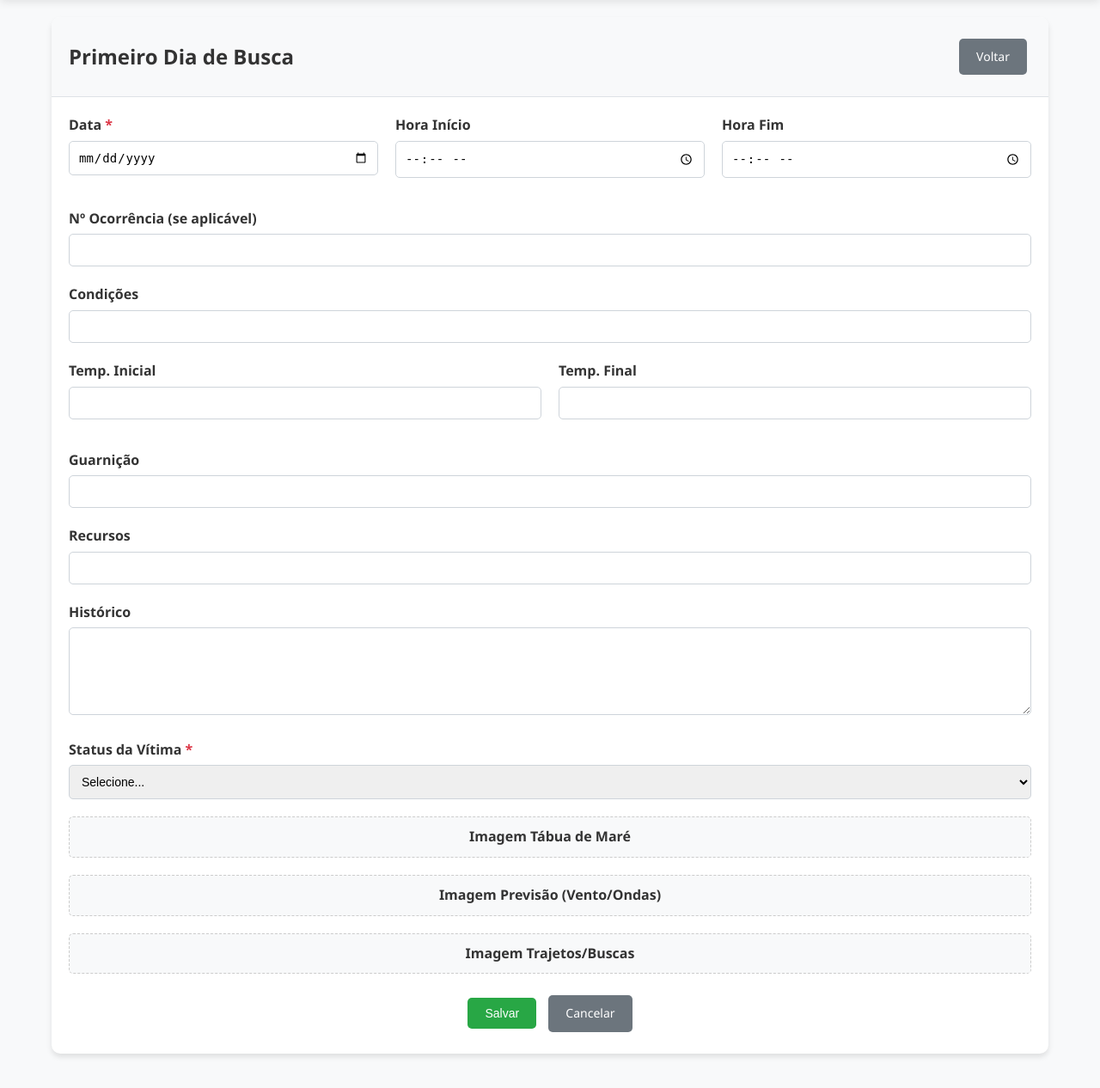
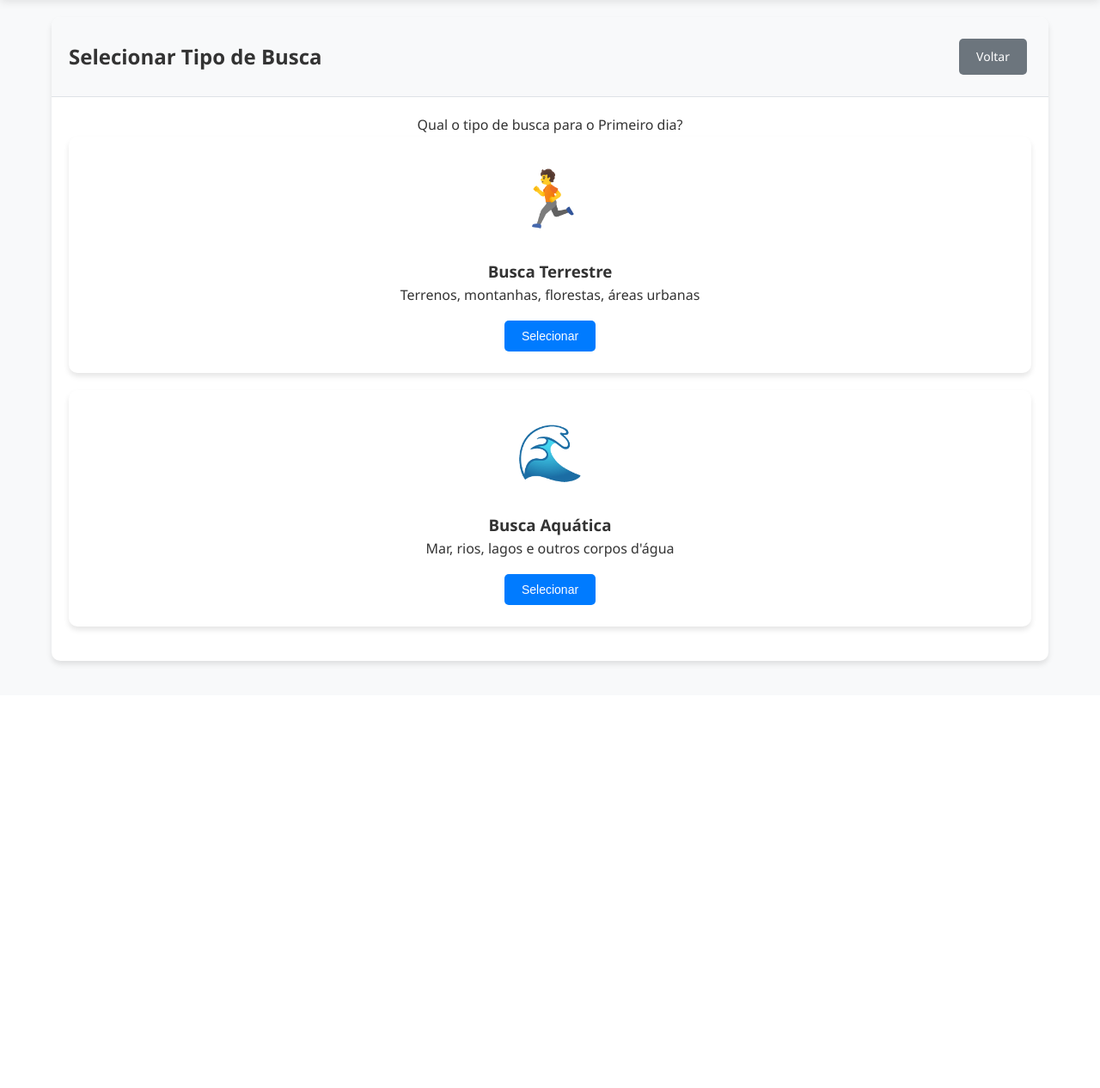
Before and after one commit to padsjr/relatorio_buscas, a Flask app: page /ocorrencia/1/novo_dia in a window 1280 px wide. Shown: the part 78-1344 px from the top of the page at 86% size. After the commit the page ends 853 px from the top, so only its background shows below. Run offline with Flask 3, Linux system fonts and the light colour scheme; data that the repository does not hold is empty.

```diff
--- a/app.py
+++ b/app.py
@@ -105,9 +105,19 @@ class Ocorrencia(db.Model):
     img_tab_mare = db.Column(db.String(255))
     img_prev_temp_onda = db.Column(db.String(255))
 
+    # flags para indicar se as imagens devem ser utilizadas
+    usa_img_condic_metereologica = db.Column(db.Boolean, default=True)
+    usa_img_local = db.Column(db.Boolean, default=True)
+    usa_img_upv = db.Column(db.Boolean, default=True)
+    usa_img_satelite_upv = db.Column(db.Boolean, default=True)
+    usa_img_raio_busca = db.Column(db.Boolean, default=True)
+    usa_img_tab_mare = db.Column(db.Boolean, default=True)
+    usa_img_prev_temp_onda = db.Column(db.Boolean, default=True)
+
 class DiaBusca(db.Model):
     id = db.Column(db.Integer, primary_key=True)
     ocorrencia_id = db.Column(db.Integer, db.ForeignKey('ocorrencia.id'))
+    tipo_busca = db.Column(db.String(20))  # 'terrestre' ou 'aquatica'
     data = db.Column(db.String(50))
     hora_ini = db.Column(db.String(20))
     hora_fim = db.Column(db.String(20))
@@ -301,21 +311,31 @@ def nova():
         o.condicoes_do_tipo_terreno = request.form.get('condicoes_do_tipo_terreno', '')
         o.condicoes_climaticas = request.form.get('condicoes_climaticas', '')
 
-        # Processar imagens
+        # Processar imagens e flags de uso
         campos_imagem = [
-            'img_condic_metereologica', 'img_local', 'img_upv', 'img_satelite_upv',
-            'img_raio_busca', 'img_tab_mare', 'img_prev_temp_onda'
+            ('img_condic_metereologica', 'usa_img_condic_metereologica'),
+            ('img_local', 'usa_img_local'),
+            ('img_upv', 'usa_img_upv'),
+            ('img_satelite_upv', 'usa_img_satelite_upv'),
+            ('img_raio_busca', 'usa_img_raio_busca'),
+            ('img_tab_mare', 'usa_img_tab_mare'),
+            ('img_prev_temp_onda', 'usa_img_prev_temp_onda')
         ]
 
-        for campo in campos_imagem:
-            if campo in request.files:
-                f = request.files[campo]
+        for campo_img, campo_flag in campos_imagem:
+            # Define o flag de uso (padrão True se não especificado)
+            use_image = request.form.get(campo_flag, 'on') == 'on'
+            setattr(o, campo_flag, use_image)
+
+            # Processa o upload da imagem
+            if campo_img in request.files:
+                f = request.files[campo_img]
                 if f and f.filename:
                     filename = secure_filename(f.filename)
                     path = os.path.join(app.config['UPLOAD_FOLDER'], filename)
                     f.save(path)
-                    setattr(o, campo, path)
-                    print(f"[upload] Salvo '{campo}' em {os.path.abspath(path)}")
+                    setattr(o, campo_img, path)
+                    print(f"[upload] Salvo '{campo_img}' em {os.path.abspath(path)}")
 
         db.session.add(o)
         db.session.commit()
@@ -345,8 +365,18 @@ def novo_dia(id):
             flash('Limite máximo de 10 dias de busca atingido!', 'error')
             return redirect(url_for('visualizar', id=id))
 
+        # Verifica se está vindo o tipo de busca (primeira etapa de seleção)
+        if 'tipo_busca' in request.form and 'data' not in request.form:
+            # Primeira requisição - redireciona para o formulário apropriado
+            tipo_busca = request.form.get('tipo_busca')
+            proximo_numero = get_proximo_numero_dia(id)
+            nome_dia = get_nome_dia(proximo_numero)
+            return render_template('form_dia.html', id=id, tipo_busca=tipo_busca, proximo_numero=proximo_numero, nome_dia=nome_dia)
+
+        # Segunda requisição - salvar os dados
         d = DiaBusca()
         d.ocorrencia_id = id
+        d.tipo_busca = request.form.get('tipo_busca', 'aquatica')  # default aquatica para compatibilidade
         d.data = request.form.get('data','')
         d.hora_ini = request.form.get('hora_ini','')
         d.hora_fim = request.form.get('hora_fim','')
@@ -381,9 +411,10 @@ def novo_dia(id):
         flash('Limite máximo de 10 dias de busca atingido!', 'error')
         return redirect(url_for('visualizar', id=id))
 
+    # Mostra a tela de seleção
     proximo_numero = get_proximo_numero_dia(id)
     nome_dia = get_nome_dia(proximo_numero)
-    return render_template('form_dia.html', id=id, proximo_numero=proximo_numero, nome_dia=nome_dia)
+    return render_template('selecionar_tipo_dia.html', ocorrencia_id=id, proximo_numero=proximo_numero, nome_dia=nome_dia)
 
 @app.route('/ocorrencia/<int:id>/finalizar', methods=['GET','POST'])
 def finalizar(id):
@@ -448,26 +479,42 @@ def gerar(id):
             'substituir pelo sexo fornecido pelo usuario': oc.sexo,
             'substituir pela idade fornecida pelo usuario': oc.idade,
         }
-        image_phrase_map = {
-            'inserir imagem condicoes meteorologicas fornecida pelo usuario': oc.img_condic_metereologica,
-            'inserir imagem local fornecida pelo usuario': oc.img_local,
-            'inserir imagem upv fornecida pelo usuario': oc.img_upv,
-            'inserir imagem satelite upv fornecida pelo usuario': oc.img_satelite_upv,
-            'inserir imagem raio de busca fornecida pelo usuario': oc.img_raio_busca,
-            'inserir imagem tábua de maré fornecida pelo usuario': oc.img_tab_mare,
-            'inserir imagem previsão de temperatura e ondas fornecida pelo usuario': oc.img_prev_temp_onda,
-        }
+        # Cria mapa de imagens respeitando os flags de uso
+        image_phrase_map = {}
+        image_mapping = [
+            ('inserir imagem condicoes meteorologicas fornecida pelo usuario', oc.img_condic_metereologica, oc.usa_img_condic_metereologica),
+            ('inserir imagem local fornecida pelo usuario', oc.img_local, oc.usa_img_local),
+            ('inserir imagem upv fornecida pelo usuario', oc.img_upv, oc.usa_img_upv),
+            ('inserir imagem satelite upv fornecida pelo usuario', oc.img_satelite_upv, oc.usa_img_satelite_upv),
+            ('inserir imagem raio de busca fornecida pelo usuario', oc.img_raio_busca, oc.usa_img_raio_busca),
+            ('inserir imagem tábua de maré fornecida pelo usuario', oc.img_tab_mare, oc.usa_img_tab_mare),
+            ('inserir imagem previsão de temperatura e ondas fornecida pelo usuario', oc.img_prev_temp_onda, oc.usa_img_prev_temp_onda),
+        ]
+
+        for phrase, image_path, use_image in image_mapping:
+            if use_image and image_path:
+                image_phrase_map[phrase] = image_path
+
         replace_phrase_map(base_doc, phrase_map, image_phrase_map)
     else:
         base_doc = Document()
 
     # 2) Dias de busca
-    dia_tpl_path = 'modelo_buscas_por_dias.docx'
-    if os.path.exists(dia_tpl_path) and dias:
+    # Seleciona o template apropriado baseado no tipo de busca
+    if dias:
         for i, dia in enumerate(dias, 1):
-            ddoc = Document(dia_tpl_path)
-            # Anexa o template do dia ao documento final
-            append_document(base_doc, ddoc)
+            # Determina qual template usar baseado no tipo de busca
+            tipo_busca = getattr(dia, 'tipo_busca', 'aquatica')  # default aquatica para compatibilidade
+            if tipo_busca == 'terrestre':
+                dia_tpl_path = 'modelo_buscas_terrestre_por_dias.docx'
+            else:
+                dia_tpl_path = 'modelo_buscas_aquaticas_por_dias.docx'
+
+            if os.path.exists(dia_tpl_path):
+                ddoc = Document(dia_tpl_path)
+                # Anexa o template do dia ao documento final
+                append_document(base_doc, ddoc)
+
             # Obter nome do dia
             nome_dia = get_nome_dia(i)
             # Substituições direto no base_doc
@@ -588,21 +635,31 @@ def editar(id):
         ocorrencia.condicoes_do_tipo_terreno = request.form.get('condicoes_do_tipo_terreno', '')
         ocorrencia.condicoes_climaticas = request.form.get('condicoes_climaticas', '')
 
-        # Processar imagens (apenas se novas imagens foram enviadas)
+        # Processar flags de uso de imagens e upload (apenas se novas imagens foram enviadas)
         campos_imagem = [
-            'img_condic_metereologica', 'img_local', 'img_upv', 'img_satelite_upv',
-            'img_raio_busca', 'img_tab_mare', 'img_prev_temp_onda'
+            ('img_condic_metereologica', 'usa_img_condic_metereologica'),
+            ('img_local', 'usa_img_local'),
+            ('img_upv', 'usa_img_upv'),
+            ('img_satelite_upv', 'usa_img_satelite_upv'),
+            ('img_raio_busca', 'usa_img_raio_busca'),
+            ('img_tab_mare', 'usa_img_tab_mare'),
+            ('img_prev_temp_onda', 'usa_img_prev_temp_onda')
         ]
 
-        for campo in campos_imagem:
-            if campo in request.files:
-                f = request.files[campo]
+        for campo_img, campo_flag in campos_imagem:
+            # Atualiza o flag de uso
+            use_image = request.form.get(campo_flag, 'on') == 'on'
+            setattr(ocorrencia, campo_flag, use_image)
+
+            # Processa novo upload se houver
+            if campo_img in request.files:
+                f = request.files[campo_img]
                 if f and f.filename:
                     filename = secure_filename(f.filename)
                     path = os.path.join(app.config['UPLOAD_FOLDER'], filename)
                     f.save(path)
-                    setattr(ocorrencia, campo, path)
-                    print(f"[upload] Atualizado '{campo}' em {os.path.abspath(path)}")
+                    setattr(ocorrencia, campo_img, path)
+                    print(f"[upload] Atualizado '{campo_img}' em {os.path.abspath(path)}")
 
         db.session.commit()
         flash('Ocorrência atualizada com sucesso!', 'success')
--- a/templates/form_dia.html
+++ b/templates/form_dia.html
@@ -6,12 +6,13 @@
 <div class="card">
     <div class="card-header">
         <div class="d-flex justify-content-between align-items-center">
-            <h1>{{ nome_dia|title }} Dia de Busca</h1>
+            <h1>{{ nome_dia|title }} Dia de Busca - {{ tipo_busca|title }}</h1>
             <a href="{{ url_for('index') }}" class="btn btn-secondary">Voltar</a>
         </div>
     </div>
     <div class="card-body">
         <form method="POST" enctype="multipart/form-data">
+            <input type="hidden" name="tipo_busca" value="{{ tipo_busca }}">
             <div class="form-row">
                 <div class="form-group">
                     <label for="data">Data <span class="required">*</span></label>
@@ -72,6 +73,7 @@
                 </select>
             </div>
 
+            {% if tipo_busca == 'aquatica' %}
             <div class="form-group">
                 <div class="file-input">
                     <label for="img_tab_mare">Imagem Tábua de Maré</label>
@@ -92,6 +94,15 @@
                     <input name="img_traj_buscas" id="img_traj_buscas" type="file" accept="image/*">
                 </div>
             </div>
+            {% else %}
+            {# Imagens para busca terrestre - podem ser adicionadas no futuro #}
+            <div class="form-group">
+                <div class="file-input">
+                    <label for="img_traj_buscas">Imagem Trajetos/Buscas</label>
+                    <input name="img_traj_buscas" id="img_traj_buscas" type="file" accept="image/*">
+                </div>
+            </div>
+            {% endif %}
 
             <div class="text-center">
                 <button type="submit" class="btn btn-success">Salvar</button>
--- /dev/null
+++ b/templates/selecionar_tipo_dia.html
@@ -0,0 +1,49 @@
+{% extends "base.html" %}
+
+{% block title %}Selecionar Tipo de Busca{% endblock %}
+
+{% block content %}
+<div class="card">
+    <div class="card-header">
+        <div class="d-flex justify-content-between align-items-center">
+            <h1>Selecionar Tipo de Busca</h1>
+            <a href="{{ url_for('visualizar', id=ocorrencia_id) }}" class="btn btn-secondary">Voltar</a>
+        </div>
+    </div>
+    <div class="card-body">
+        <div class="text-center mb-4">
+            <p class="lead">Qual o tipo de busca para o {{ nome_dia|title }} dia?</p>
+        </div>
+
+        <div class="row">
+            <div class="col-md-6 mb-3">
+                <form method="POST" action="{{ url_for('novo_dia', id=ocorrencia_id) }}">
+                    <input type="hidden" name="tipo_busca" value="terrestre">
+                    <div class="card h-100" style="cursor: pointer; transition: transform 0.2s;">
+                        <div class="card-body text-center">
+                            <div style="font-size: 4rem; margin-bottom: 20px;">🏃</div>
+                            <h3>Busca Terrestre</h3>
+                            <p class="text-muted">Terrenos, montanhas, florestas, áreas urbanas</p>
+                            <button type="submit" class="btn btn-primary mt-3">Selecionar</button>
+                        </div>
+                    </div>
+                </form>
+            </div>
+
+            <div class="col-md-6 mb-3">
+                <form method="POST" action="{{ url_for('novo_dia', id=ocorrencia_id) }}">
+                    <input type="hidden" name="tipo_busca" value="aquatica">
+                    <div class="card h-100" style="cursor: pointer; transition: transform 0.2s;">
+                        <div class="card-body text-center">
+                            <div style="font-size: 4rem; margin-bottom: 20px;">🌊</div>
+                            <h3>Busca Aquática</h3>
+                            <p class="text-muted">Mar, rios, lagos e outros corpos d'água</p>
+                            <button type="submit" class="btn btn-primary mt-3">Selecionar</button>
+                        </div>
+                    </div>
+                </form>
+            </div>
+        </div>
+    </div>
+</div>
+{% endblock %}
```
Also changed, not shown: PLACEHOLDERS_DOCX.md (+14 -0 lines), templates/editar.html (+36 -7 lines), templates/form_ocorrencia.html (+29 -7 lines), 8 other files.
